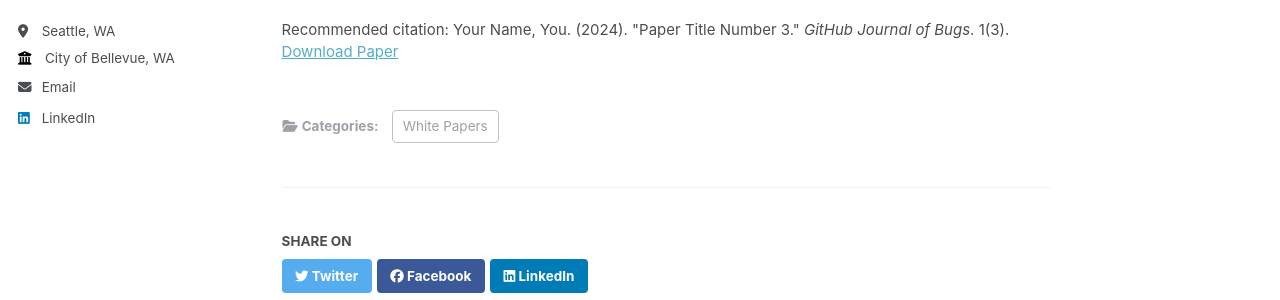
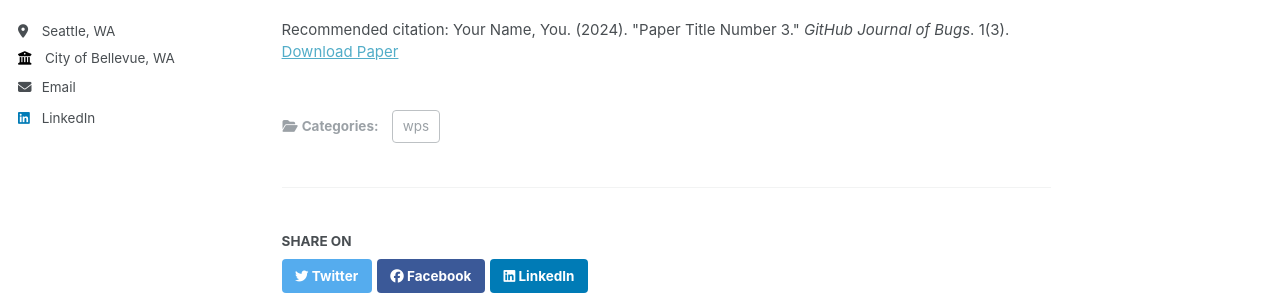
Before and after one commit to bwtuggle/bwtuggle.github.io, a Jekyll site: the page built from _publications/2024-02-17-paper-title-number-4.md, in a window 1280 px wide and 1148 px high. Shown: the part 342-642 px from the top of the window. Built offline with Jekyll 4.4.1, drawn with Linux system fonts in a browser that asks for light colours.

Commit message:
Update 2024-02-17-paper-title-number-4.md

```diff
--- a/_publications/2024-02-17-paper-title-number-4.md
+++ b/_publications/2024-02-17-paper-title-number-4.md
@@ -1,7 +1,7 @@
 ---
 title: "Paper Title Number 4"
 collection: publications
-category: "White Papers"
+category: wps
 permalink: /publication/2024-02-17-paper-title-number-4
 excerpt: 'This paper is about fixing template issue #693.'
 date: 2024-02-17
```
